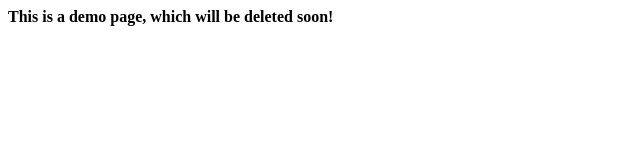
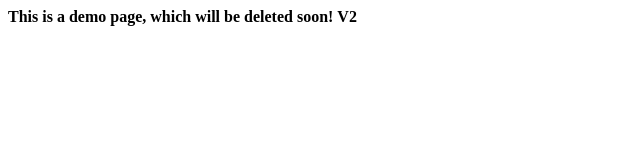
Before and after one commit to flakio/frontend, a website: page src/demo.html in a window 1280 px wide. Shown: the full height of the page, 0-640 px from the left. Drawn offline with Linux system fonts and the light colour scheme.

Commit message:
updated version

```diff
--- a/src/demo.html
+++ b/src/demo.html
@@ -1,5 +1,6 @@
 <html>
 <body>
     <b>This is a demo page, which will be deleted soon!</b>
+    <b>V2</b>
 </body>
 </html>
```
